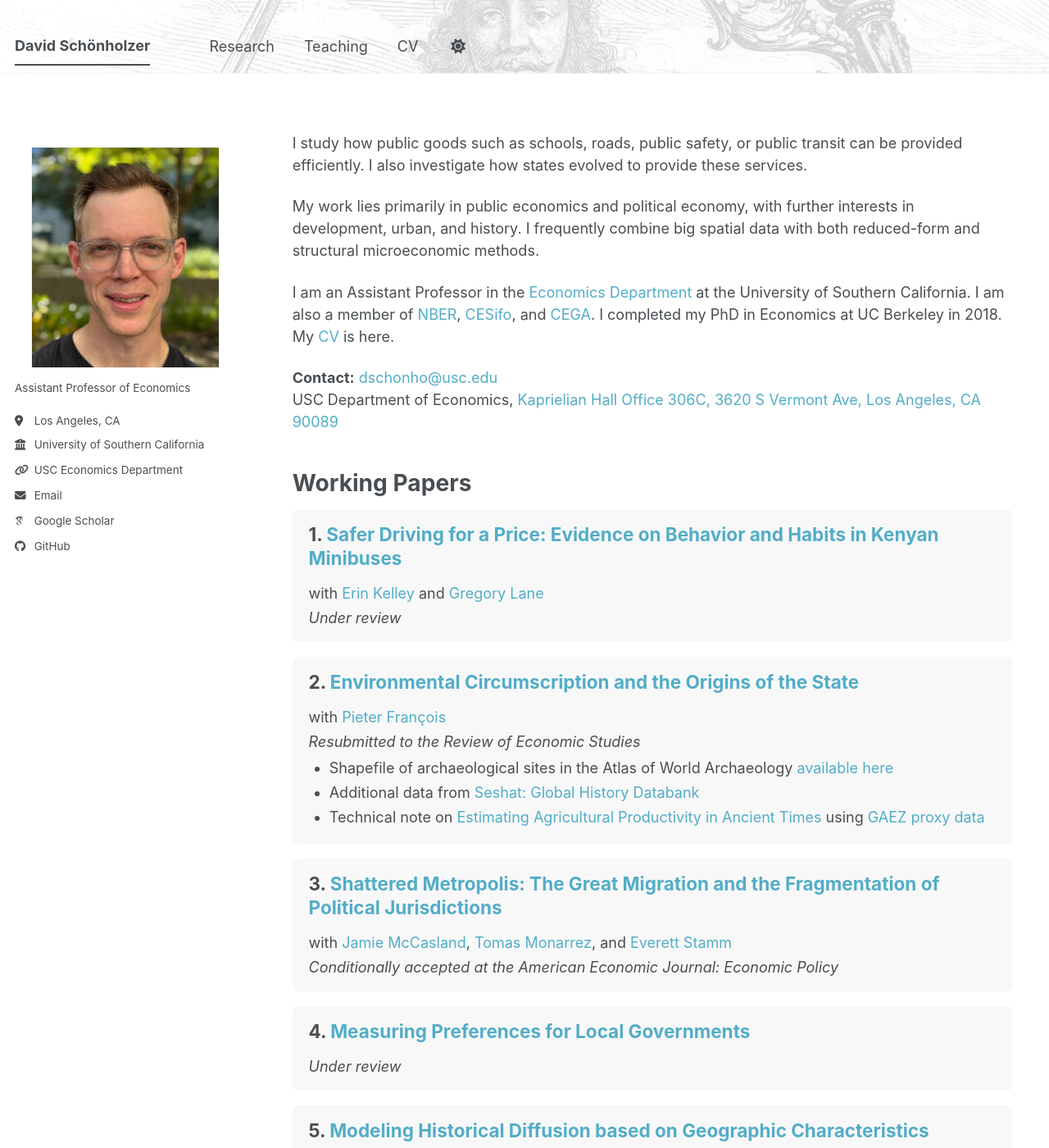
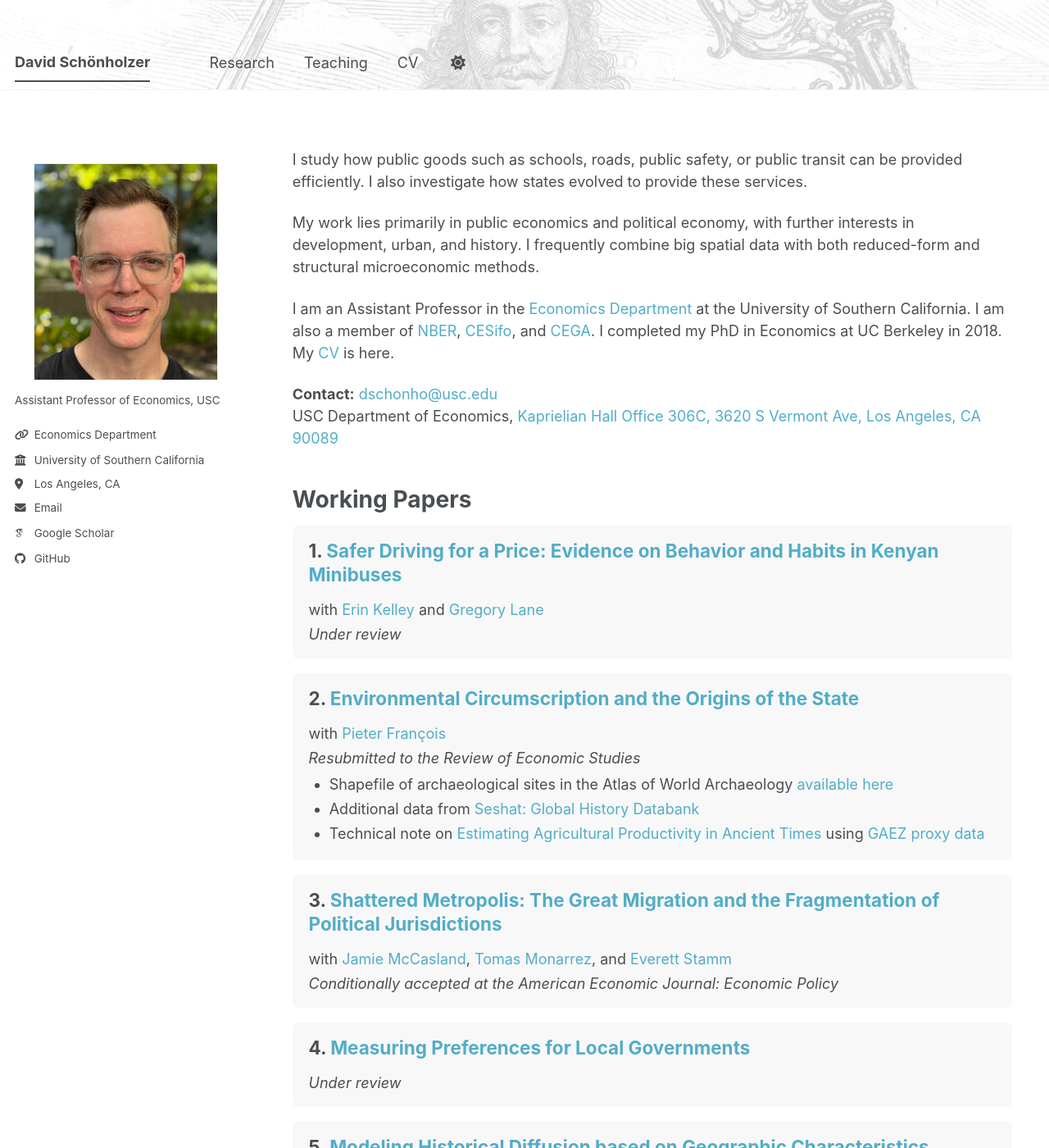
Before and after one commit to david-sch/david-sch.github.io, a Jekyll site: the page built from _pages/about.md, in a window 1280 px wide and 1400 px high. Shown: the whole window at 82% size. Built offline with Jekyll 4.4.1, drawn with Linux system fonts in a browser that asks for light colours; some web fonts are replaced; a script bundle is joined from its source files by our own code; library files that are not in the unit come from our copies.

Commit message:
Bio -> '...,USC'; reorder+relabel sidebar items; never upscale photo; bigger bio; taller desktop header (uncrop eyes)

```diff
--- a/_config.yml
+++ b/_config.yml
@@ -26,7 +26,7 @@ author:
   avatar           : "profile.jpg"
   name             : "David Schönholzer"
   pronouns         : # example: "she/her"
-  bio              : "Assistant Professor of Economics"
+  bio              : "Assistant Professor of Economics, USC"
   location         : "Los Angeles, CA"
   employer         : "University of Southern California"
   uri              : "https://dornsife.usc.edu/econ/" # Economics Department
--- a/_includes/author-profile.html
+++ b/_includes/author-profile.html
@@ -24,14 +24,14 @@
     <button class="btn btn--inverse">Follow</button>
     <ul class="author__urls social-icons">
       <!-- Font Awesome icons / Biographic information  -->
-      {% if author.location %}
-        <li class="author__desktop"><i class="fas fa-fw fa-location-dot icon-pad-right" aria-hidden="true"></i>{{ author.location }}</li>
+      {% if author.uri %}
+        <li><a href="{{ author.uri }}"><i class="fas fa-fw fa-link icon-pad-right" aria-hidden="true"></i>Economics Department</a></li>
       {% endif %}
       {% if author.employer %}
         <li class="author__desktop"><a href="https://www.usc.edu/"><i class="fas fa-fw fa-building-columns icon-pad-right" aria-hidden="true"></i>{{ author.employer }}</a></li>
       {% endif %}
-      {% if author.uri %}
-        <li><a href="{{ author.uri }}"><i class="fas fa-fw fa-link icon-pad-right" aria-hidden="true"></i>USC Economics Department</a></li>
+      {% if author.location %}
+        <li class="author__desktop"><i class="fas fa-fw fa-location-dot icon-pad-right" aria-hidden="true"></i>{{ author.location }}</li>
       {% endif %}
       {% if author.email %}
         <li><a href="mailto:{{ author.email }}"><i class="fas fa-fw fa-envelope icon-pad-right" aria-hidden="true"></i>{{ site.data.ui-text[site.locale].email_label | default: "Email" }}</a></li>
--- a/assets/css/main.scss
+++ b/assets/css/main.scss
@@ -474,3 +474,21 @@
     margin: 0 auto;
   }
 }
+
+/* Photo: never upscale — show at natural size (or smaller), centered */
+.author__avatar img {
+  width: auto;
+  max-width: 100%;
+  display: block;
+  margin: 0 auto;
+}
+
+/* Bio line (the sidebar title now) at least body size */
+.author__bio { font-size: 1em; }
+
+/* Desktop: taller header so the engraving's eyes aren't cut off */
+@media screen and (min-width: 1024px) {
+  .site-header { height: 110px; }
+  #main { margin-top: 116px; }
+  .sidebar { top: 116px; height: calc(100vh - 116px); }
+}
```
